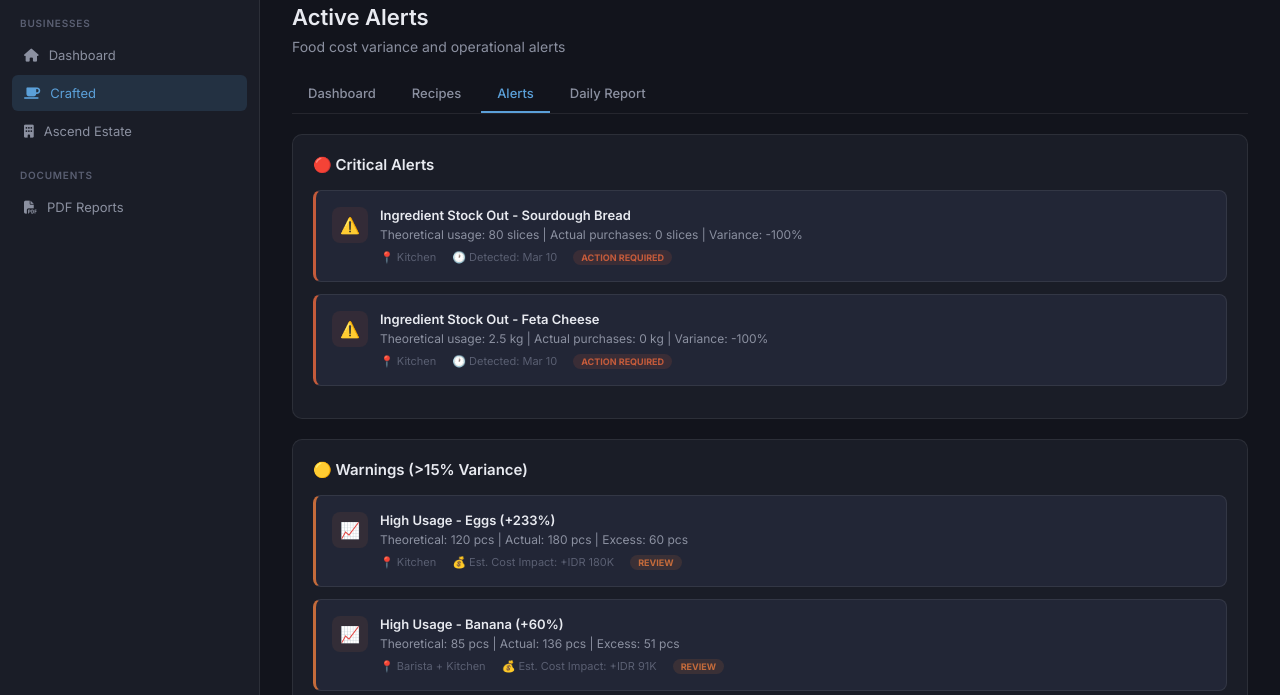
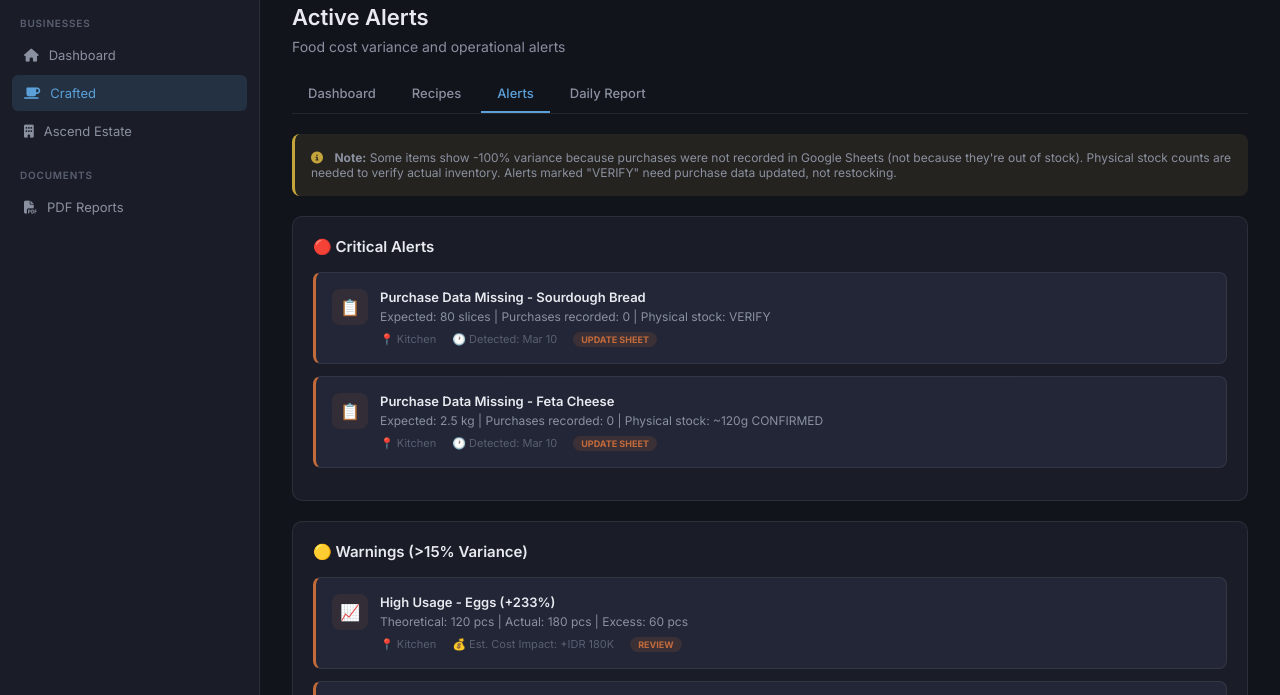
Before and after one commit to antoniomilanyo-code/flyer-industries-dashboard, a plain HTML site: page docs/crafted-alerts.html in a window 1280 px wide. Shown: the part 68-763 px from the top of the page. Drawn offline with nearby package versions, Linux system fonts and the light colour scheme.

Commit message:
Fix stock alerts: change 'OUT OF STOCK' to 'VERIFY' for items with missing purchase data. Add info note explaining -100% variance means data missing, not necessarily out of stock

```diff
--- a/docs/crafted-alerts.html
+++ b/docs/crafted-alerts.html
@@ -240,32 +240,41 @@
         <a href="crafted-daily.html" class="tab">Daily Report</a>
       </div>
 
+      <!-- Info Box -->
+      <div style="margin-bottom: 20px; padding: 16px; background: rgba(196,164,59,.1); border-radius: 8px; border-left: 3px solid var(--yellow);">
+        <p style="font-size: 12px; color: var(--text-muted); margin: 0;">
+          <i class="fas fa-info-circle" style="color: var(--yellow); margin-right: 8px;"></i>
+          <strong>Note:</strong> Some items show -100% variance because purchases were not recorded in Google Sheets (not because they're out of stock).
+          Physical stock counts are needed to verify actual inventory. Alerts marked "VERIFY" need purchase data updated, not restocking.
+        </p>
+      </div>
+
       <!-- Critical Alerts -->
       <div class="section">
         <h2>🔴 Critical Alerts</h2>
 
-        <div class="alert-item critical">
-          <div class="alert-icon critical">⚠️</div>
+        <div class="alert-item warning">
+          <div class="alert-icon warning">📋</div>
           <div class="alert-content">
-            <h4>Ingredient Stock Out - Sourdough Bread</h4>
-            <p>Theoretical usage: 80 slices | Actual purchases: 0 slices | Variance: -100%</p>
+            <h4>Purchase Data Missing - Sourdough Bread</h4>
+            <p>Expected: 80 slices | Purchases recorded: 0 | Physical stock: VERIFY</p>
             <div class="alert-meta">
               <span>📍 Kitchen</span>
               <span>🕐 Detected: Mar 10</span>
-              <span class="badge badge-red">ACTION REQUIRED</span>
+              <span class="badge badge-orange">UPDATE SHEET</span>
             </div>
           </div>
         </div>
 
-        <div class="alert-item critical">
-          <div class="alert-icon critical">⚠️</div>
+        <div class="alert-item warning">
+          <div class="alert-icon warning">📋</div>
           <div class="alert-content">
-            <h4>Ingredient Stock Out - Feta Cheese</h4>
-            <p>Theoretical usage: 2.5 kg | Actual purchases: 0 kg | Variance: -100%</p>
+            <h4>Purchase Data Missing - Feta Cheese</h4>
+            <p>Expected: 2.5 kg | Purchases recorded: 0 | Physical stock: ~120g CONFIRMED</p>
             <div class="alert-meta">
               <span>📍 Kitchen</span>
               <span>🕐 Detected: Mar 10</span>
-              <span class="badge badge-red">ACTION REQUIRED</span>
+              <span class="badge badge-orange">UPDATE SHEET</span>
             </div>
           </div>
         </div>
```
Also changed, not shown: crafted_reports/food_cost_tracking.json (+48 -48 lines), docs/crafted-recipes.html (+6 -6 lines).
